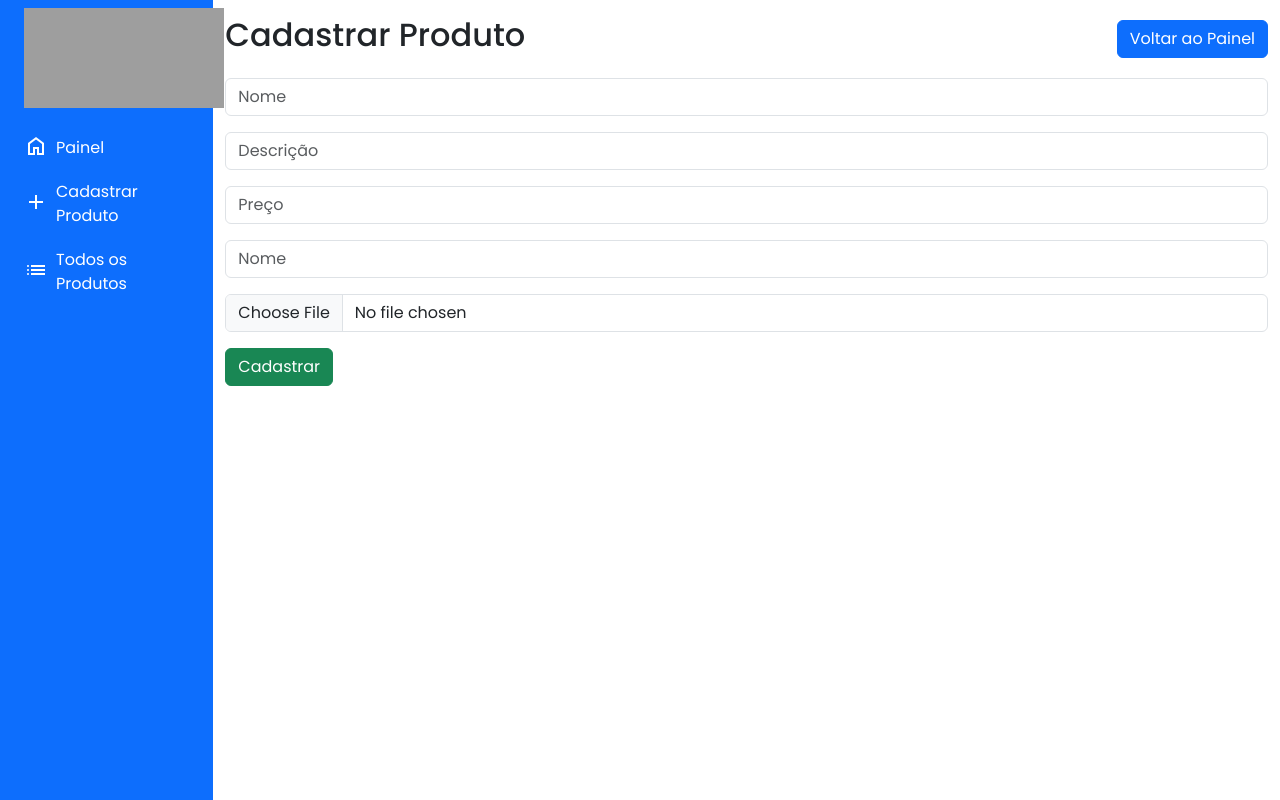
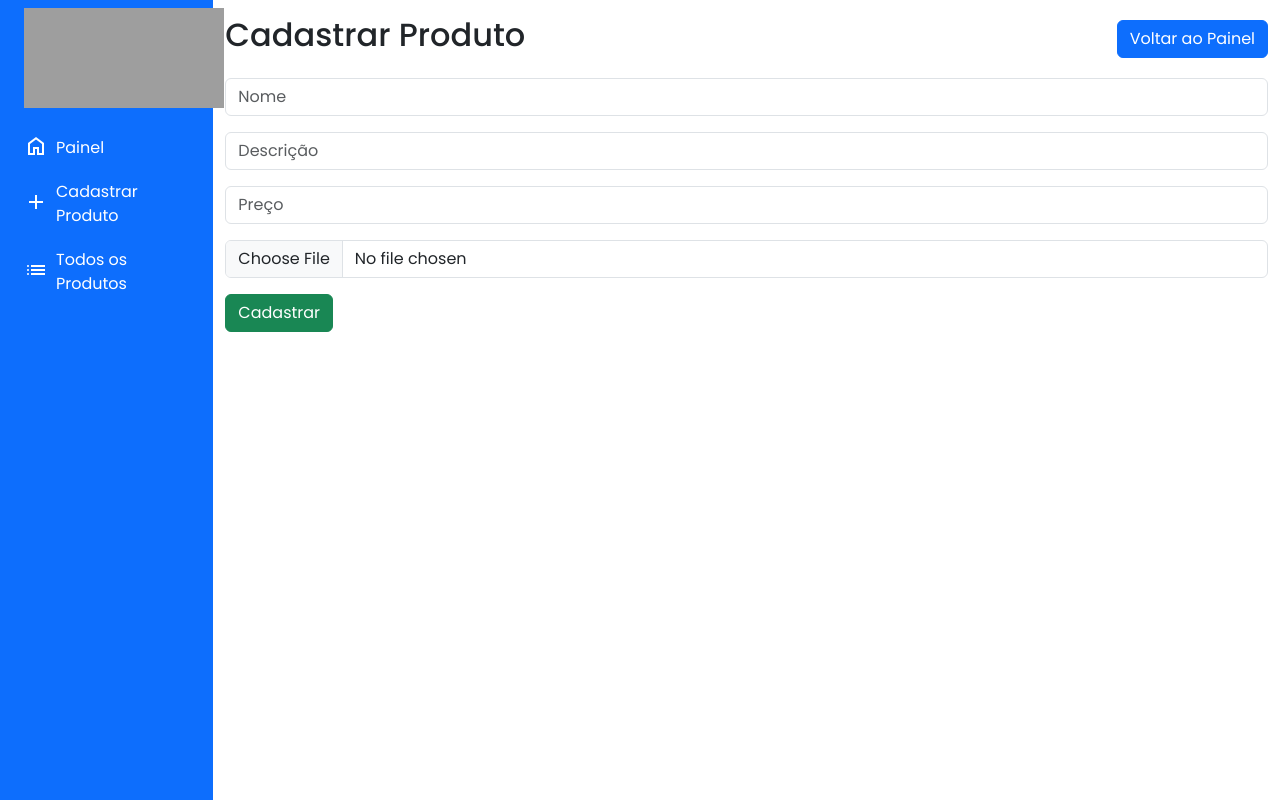
Before and after one commit to thfrod/ticket-manager, a PHP site: page /thfrod/administrador/cadastrar_produto.php in a window 1280 px wide. Run offline with PHP 8.4, Linux system fonts and the light colour scheme; a user stored in the database is signed in; grey boxes are pictures that could not be loaded.

Commit message:
fix: remove campo nome do cadastrar pergunta

```diff
--- a/administrador/cadastrar_produto.php
+++ b/administrador/cadastrar_produto.php
@@ -82,10 +82,6 @@ if ($_SERVER['REQUEST_METHOD'] == 'POST') { // se o método usado for POST execu
             </div>
 
             <div class="input-group mb-3">
-                <input class="form-control" type="text" name="nome" id="nome" required placeholder="Nome">
-            </div>
-
-            <div class="input-group mb-3">
                 <input class="form-control" type="file" name="imagem" id="imagem" required placeholder="Imagem">
             </div>
 
```
